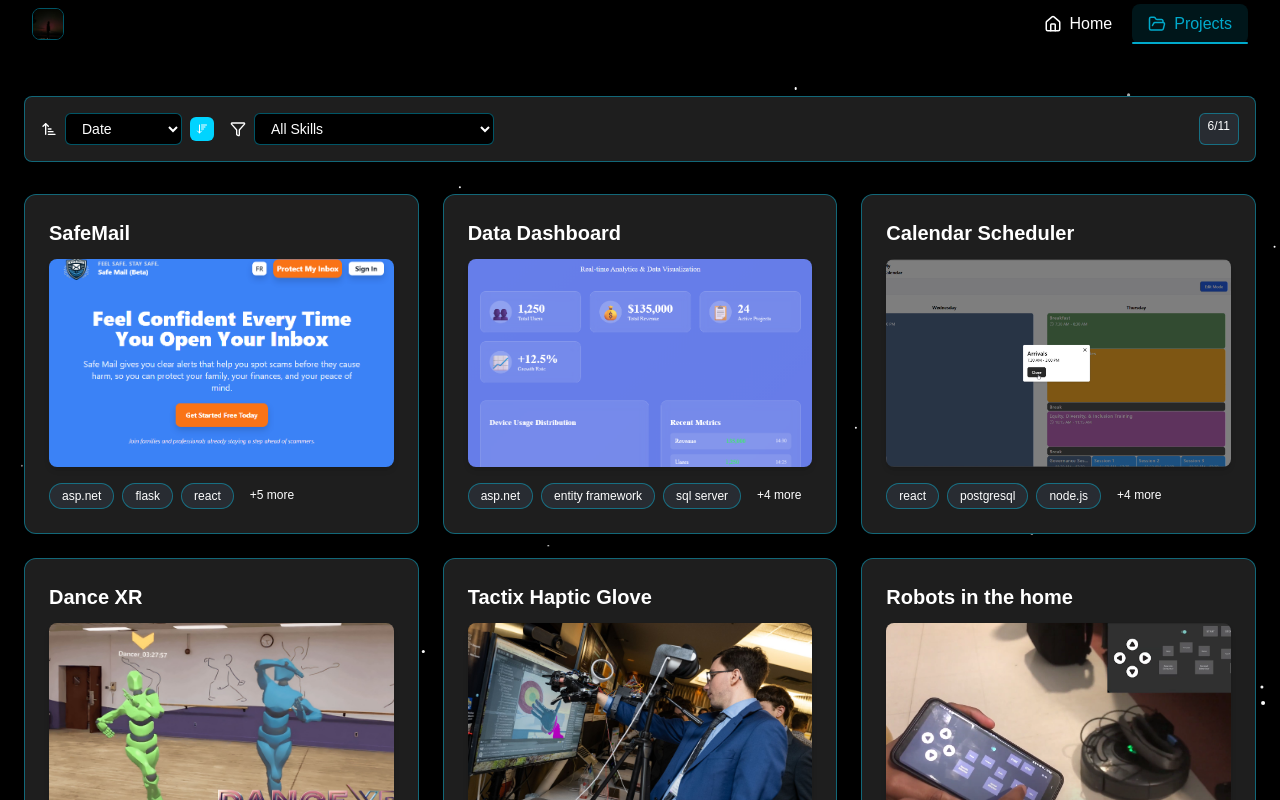
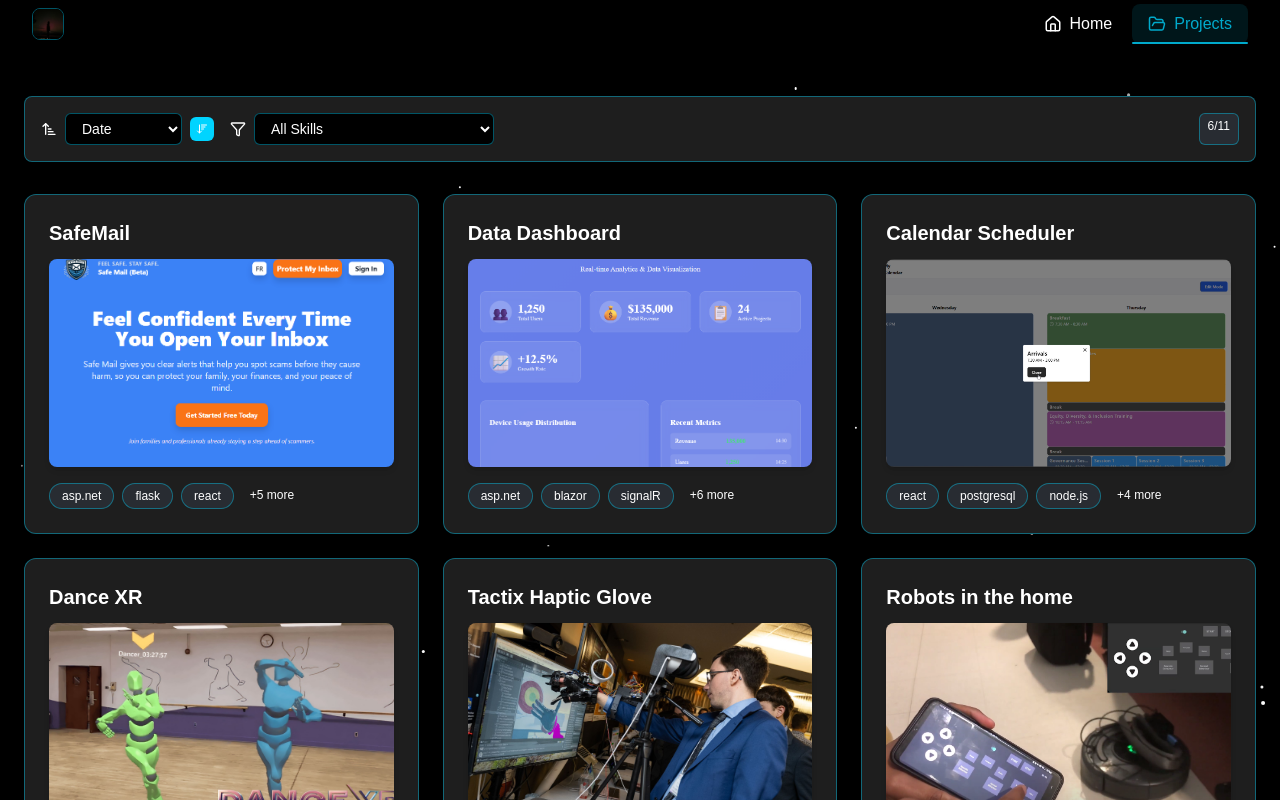
Before and after one commit to tsewrutt/tsewrutt.github.io, a Next.js app in the folder my-project/: page /projects in a window 1280 px wide. Shown: the top 800 px of the page. Built offline with nearby package versions, Linux system fonts and the light colour scheme.

Commit message:
Update projects.ts

```diff
--- a/my-project/src/data/projects.ts
+++ b/my-project/src/data/projects.ts
@@ -13,7 +13,7 @@ export const projects: Project[] = [
     id: 1,
     title: "Data Dashboard",
     desc: "📊 Developed a comprehensive real-time analytics dashboard using Blazor Server and SignalR for visualizing live data streams with interactive charts and dynamic updates.\n\n🎯 **Core Features:**\n• Real-time data visualization with live chart updates using Chart.js integration\n• Interactive dashboard with customizable widgets\n\n🛠️ **Tech Stack & Implementation:**\n• Built with Blazor Server for server-side rendering and SignalR for real-time communication\n• Entity Framework Core with SQL Server for data persistence and query optimization\n• Implemented responsive design with Bootstrap and custom CSS for mobile compatibility\n• Integrated with external APIs for data ingestion and third-party service connections\n\n🧪 **Performance & Scalability:**\n• Optimized database queries with proper indexing and caching strategies\n• Implemented connection pooling and async/await patterns for better performance\n• Used Redis for session state management and distributed caching\n\n💡 **Purpose:**\nA demonstration of modern web development skills using .NET technologies, showcasing real-time data visualization capabilities and enterprise-grade architecture patterns.\n\n🔗 (To add embedded link to demo here.)",
-    skill: "asp.net , entity framework, sql server, chart.js, bootstrap, redis, real-time data",
+    skill: "asp.net , blazor, signalR, entity framework, sql, chart.js, bootstrap, redis, real-time data",
     img: ["/pictures/data_viz.png"],
     date: "2025-06",
     link: "",
@@ -21,7 +21,7 @@ export const projects: Project[] = [
   {
     id: 2,
     title: "SafeMail",
-    desc: "📧 Built a service for email security that scans inbound emails, analyzes headers and attachments, and classifies them as safe, malicious, or suspicious.\n\n🎯 **Core Features:**\n• Automatic email scanning and analysis with results sent directly to users\n• Subscription management with discount and referral codes for new users\n• Dynamic referral system offering a free month for successful referrals (work in progress)\n• Adaptive frontend features including secure sign-ups, robust input validation, and responsive theming\n\n🛠️ **Tech Stack & Implementation:**\n• Backend: ASP.NET Core microservices for email scanning and analysis, Flask for user management and Stripe payment integration\n• Frontend: React with TailwindCSS for interactive UI and dynamic features\n• Background workers for continuous scanning, logging, and notification delivery\n\n🧪 **Testing & Deployment:**\n• Implemented secure and tested workflows for payments, new user onboarding, and email classification\n• CI/CD-ready architecture to ensure smooth deployment of microservices and frontend updates\n\n💡 **Impact:**\nProvides users with proactive email security, improves phishing and malware awareness, and incentivizes growth through referral and discount programs.\n\n🔗 (To add embedded link to demo here.)",
+    desc: "📧 Built a service for email security that scans inbound emails, analyzes headers and attachments, and classifies them as safe, malicious, or suspicious.\n\n🎯 **Core Features:**\n• Automatic email scanning and analysis with results sent directly to users\n• Subscription management with discount and referral codes for new users\n• Dynamic referral system offering a free month for successful referrals (work in progress)\n• Adaptive frontend features including secure sign-ups, robust input validation, and responsive theming\n\n🛠️ **Tech Stack & Implementation:**\n• Backend: ASP.NET Core microservices for email scanning and analysis, Flask for user management and Stripe payment integration\n• Frontend: React with TailwindCSS for interactive UI and dynamic features\n• Background workers for continuous scanning, logging, and notification delivery\n\n🧪 **Testing & Deployment:**\n• Implemented secure and tested workflows for payments, new user onboarding, and email classification\n• CI/CD-ready architecture to ensure smooth deployment of microservices and frontend updates\n\n💡 **Impact:**\nProvides users with email security, improves phishing and malware awareness, and maintain growth through referral and discount codes.\n\n🔗 (To add embedded link to demo here.)",
     skill: "asp.net, flask, react, tailwind.css, stripe, microservices, email security, subscription management",
     img: ["/pictures/safemail_1.png", "/pictures/safemail_2.png"],
     date: "2025-07",
```
